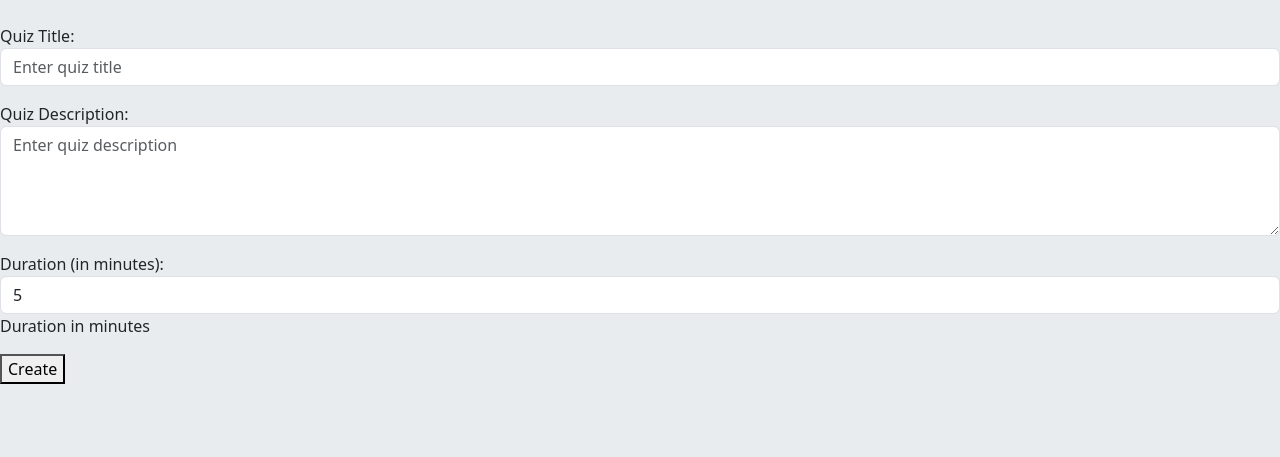
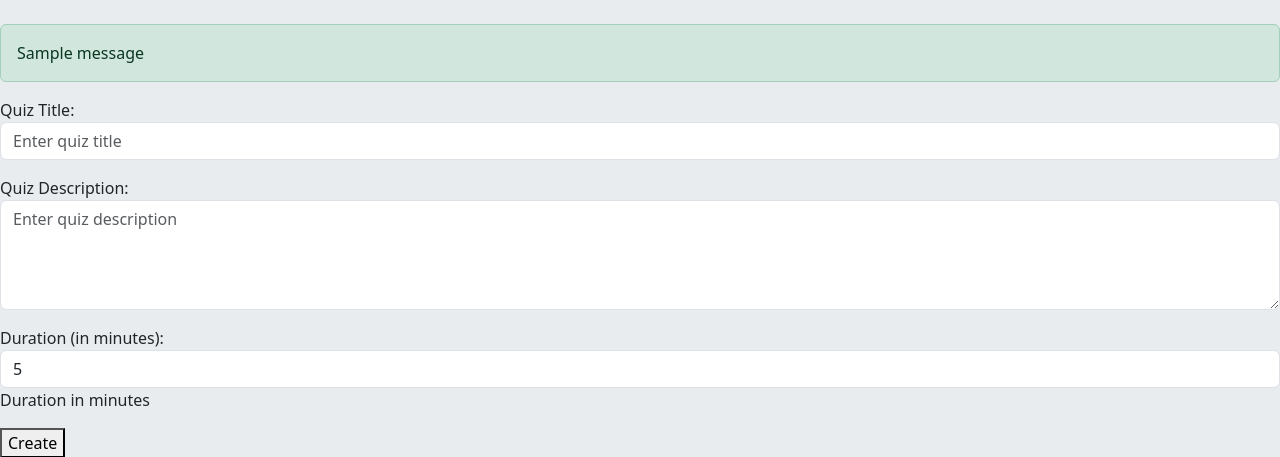
Before and after one commit to Youngnovate-Foundation/Django-QuizApp-David, a Django app: page /create_quiz/ in a window 1280 px wide. Shown: the part 97-554 px from the top of the page. Run offline with Django 5.2, Linux system fonts and the light colour scheme; tables that the repository leaves empty hold one stand-in row (values such as "Sample post"); one stand-in notice (Sample message) is shown; some libraries are stand-ins or nearby versions.

Commit message:
Create gjango messages to welcome users

```diff
--- a/QuizProject/settings.py
+++ b/QuizProject/settings.py
@@ -11,6 +11,7 @@ https://docs.djangoproject.com/en/5.2/ref/settings/
 """
 
 from pathlib import Path
+from django.contrib import messages
 
 # Build paths inside the project like this: BASE_DIR / 'subdir'.
 BASE_DIR = Path(__file__).resolve().parent.parent
@@ -120,6 +121,11 @@ USE_TZ = True
 
 STATIC_URL = 'static/'
 
+# Messages settings
+MESSAGE_TAGS = {
+    messages.ERROR : 'danger',
+}
+
 # Default primary key field type
 # https://docs.djangoproject.com/en/5.2/ref/settings/#default-auto-field
 
--- a/quiz_app/Templates/base/base.html
+++ b/quiz_app/Templates/base/base.html
@@ -29,6 +29,15 @@
             </div>
         </nav>
     {% endblock nav %}
+
+    {% if messages %}
+        {% for message in messages %}
+            <div {% if message.tags %} class="alert alert-{{message.tags}}"{% endif %}>
+                {{ message }}
+            </div>
+        {% endfor %}
+    {% endif %}
+
     {% block content %}
     {% endblock content %}
 
--- a/quiz_app/Templates/quiz_app/Instructor/create_quiz.html
+++ b/quiz_app/Templates/quiz_app/Instructor/create_quiz.html
@@ -13,7 +13,7 @@
         <a href="{% url 'create_quiz' %}" class="nav-link">Create Quiz</a>
     </li>
     <li class="nav-item">
-        <a href="#" class="nav-link">Logout</a>
+        <a href="{% url 'logout' %}" class="nav-link">Logout</a>
     </li>
 {% endblock nav-items %}
 
--- a/quiz_app/Templates/quiz_app/Instructor/inst_home.html
+++ b/quiz_app/Templates/quiz_app/Instructor/inst_home.html
@@ -11,7 +11,7 @@
         <a href="{% url 'create_quiz' %}" class="nav-link">Create Quiz</a>
     </li>
     <li class="nav-item">
-        <a href="#" class="nav-link">Logout</a>
+        <a href="{% url 'logout' %}" class="nav-link">Logout</a>
     </li>
 {% endblock nav-items %}
 
```
